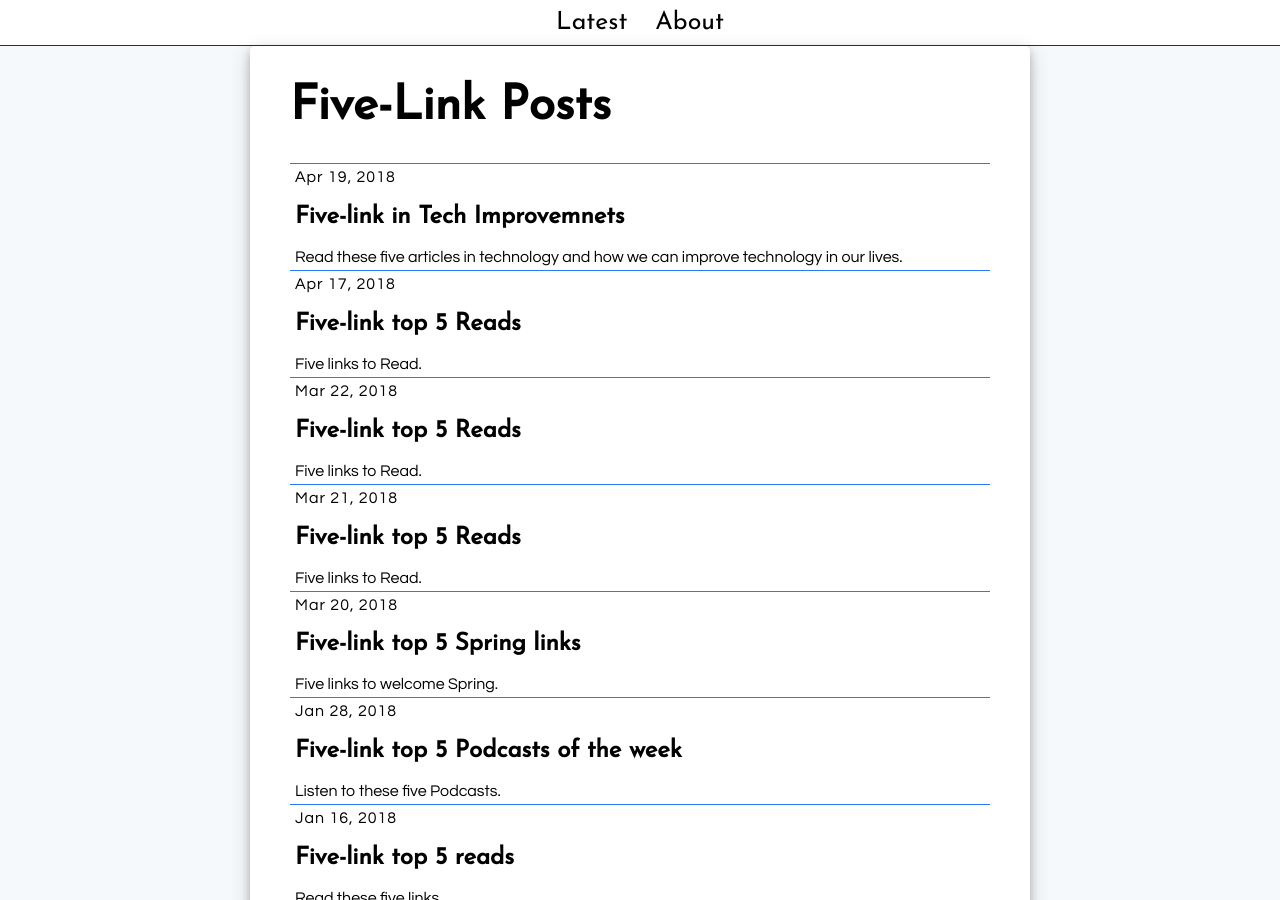
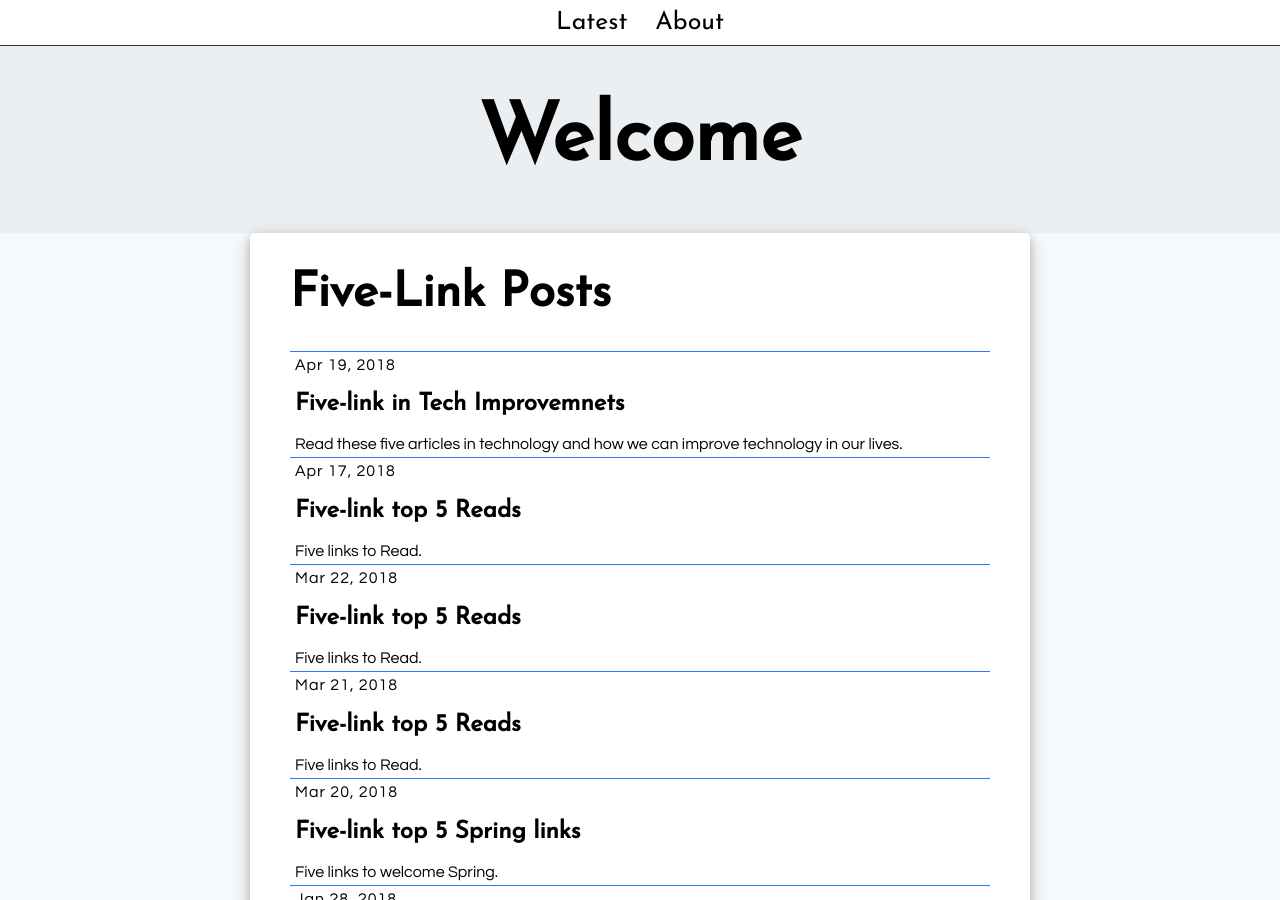
Before and after one commit to hub63501/my-links, a Jekyll site: the page built from index.md, in a window 1280 px wide and 900 px high. Built offline with Jekyll 4.4.1, drawn with Linux system fonts in a browser that asks for light colours.

Commit message:
welcome msg

```diff
--- a/_layouts/Page_home_layout.html
+++ b/_layouts/Page_home_layout.html
@@ -48,6 +48,14 @@
 
 
    {%include header.html%}
+
+
+
+   <div class="Front-title">
+    <div class="Front-title-inner">
+      <h1>Welcome</h1>
+    </div>
+   </div>
 
 
 
```
